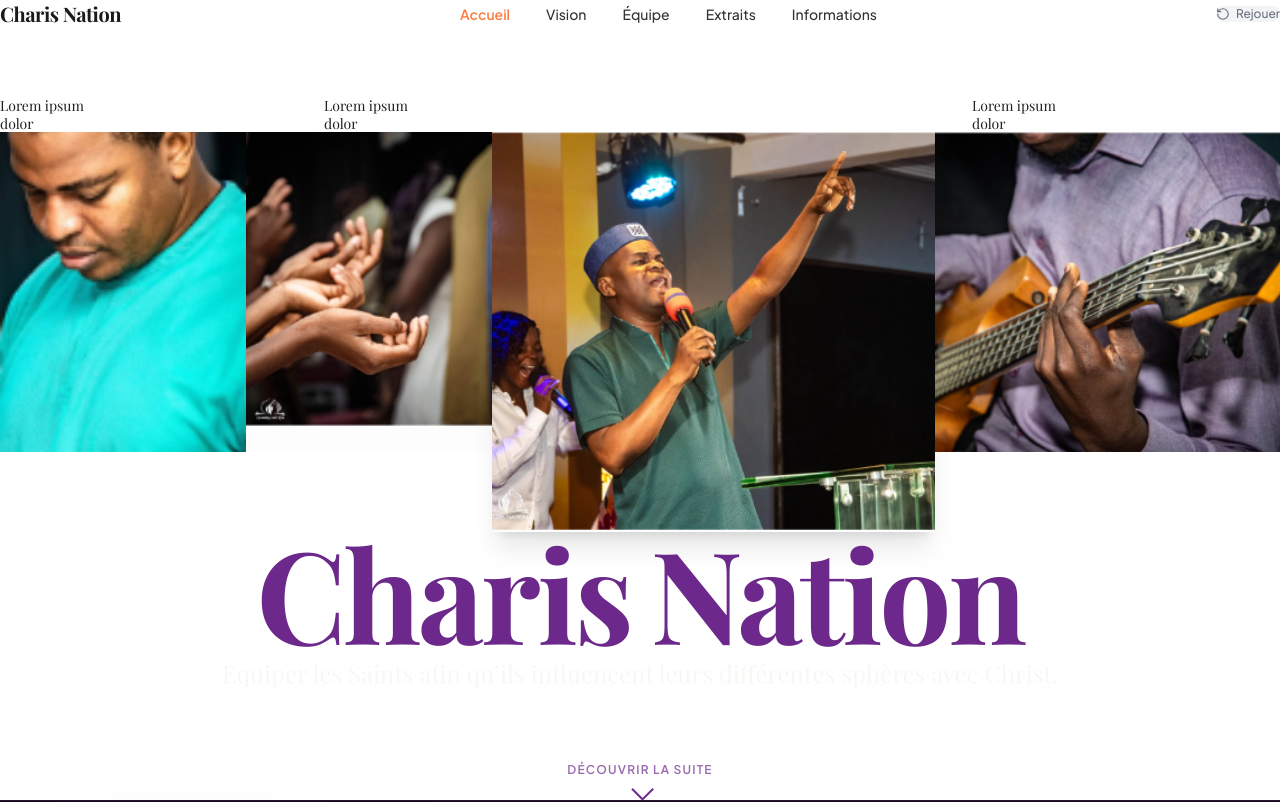
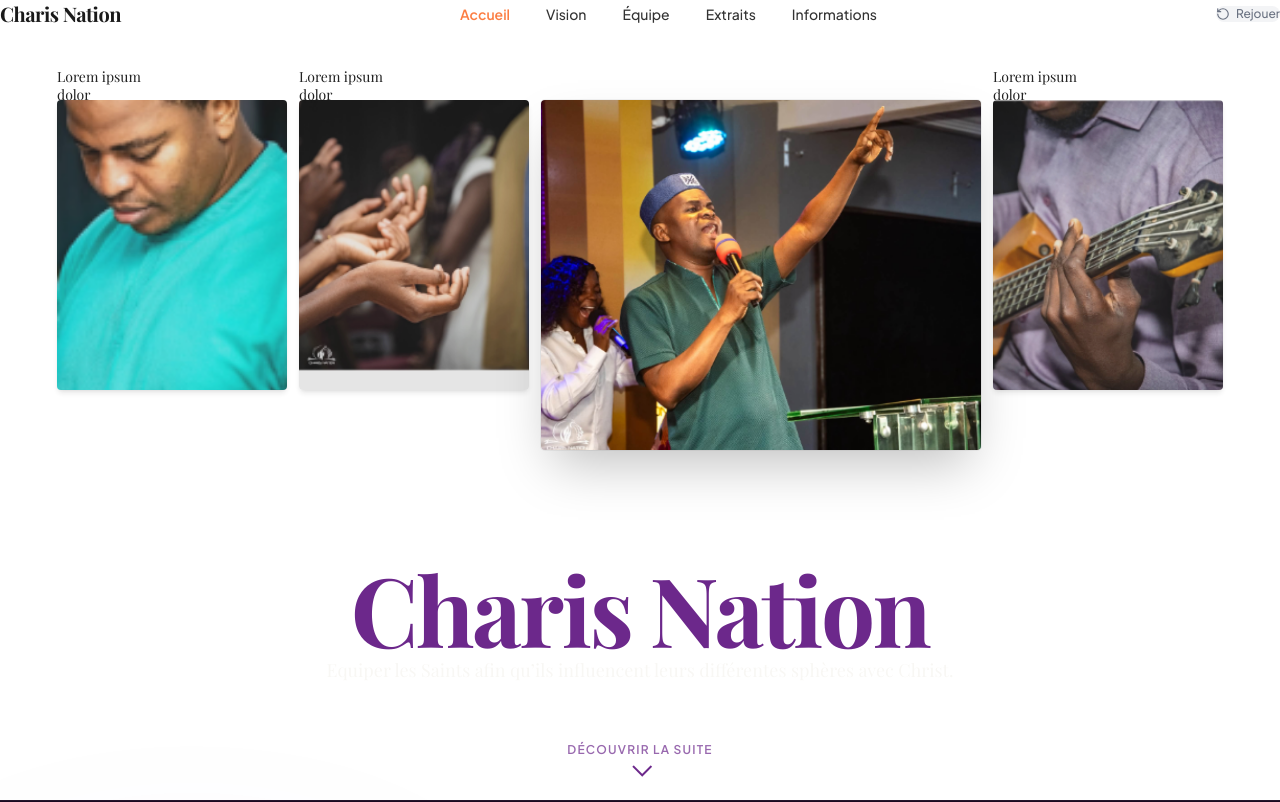
Before and after one commit to Teodev578/charis_web, a Next.js app: page / in a window 1280 px wide. Shown: the top 802 px of the page. Built offline with nearby package versions, Linux system fonts and the light colour scheme; no server answers; the database is empty; a web font is replaced by a local one.

Commit message:
refactor: update HeroSection animation logic to include a selectable image ribbon and optimized layout transitions

```diff
--- a/src/components/vitrine/HeroSection.tsx
+++ b/src/components/vitrine/HeroSection.tsx
@@ -8,10 +8,50 @@
   onAnimationComplete?: () => void;
 }
 
+interface HeroCardItem {
+  id: number;
+  src: string;
+  alt: string;
+  labelTop: string;
+  labelBottom: string;
+}
+
+const HERO_CARDS: HeroCardItem[] = [
+  {
+    id: 0,
+    src: '/images/vitrine/hero/reader.png',
+    alt: 'Méditation biblique',
+    labelTop: 'Lorem ipsum',
+    labelBottom: 'dolor',
+  },
+  {
+    id: 1,
+    src: '/images/vitrine/hero/prayer_hands.png',
+    alt: 'Prière et intercession',
+    labelTop: 'Lorem ipsum',
+    labelBottom: 'dolor',
+  },
+  {
+    id: 2,
+    src: '/images/vitrine/hero/preacher_step3.png',
+    alt: 'Prédication pastorale Charis Nation',
+    labelTop: '',
+    labelBottom: '',
+  },
+  {
+    id: 3,
+    src: '/images/vitrine/hero/bass_guitar.png',
+    alt: 'Louange et adoration',
+    labelTop: 'Lorem ipsum',
+    labelBottom: 'dolor',
+  },
+];
+
 export default function HeroSection({ onAnimationComplete }: HeroSectionProps) {
   const [step, setStep] = useState<1 | 2 | 3>(1);
   const [isTitlePurple, setIsTitlePurple] = useState(false);
   const [hasInteracted, setHasInteracted] = useState(false);
+  const [activeCardIndex, setActiveCardIndex] = useState<number>(2); // Pasteur par défaut
   const containerRef = useRef<HTMLDivElement>(null);
   const timersRef = useRef<NodeJS.Timeout[]>([]);
 
@@ -25,8 +65,9 @@
     setStep(1);
     setIsTitlePurple(false);
     setHasInteracted(false);
+    setActiveCardIndex(2);
 
-    // Étape 1 -> Étape 2 : Écartement de Charis & Nation et émergence de l'image centrale
+    // Étape 1 -> Étape 2 : Écartement de Charis & Nation et émergence de l'image centrale parfaitement au milieu
     const t1 = setTimeout(() => {
       setStep(2);
     }, 1300);
@@ -40,7 +81,7 @@
     const t3 = setTimeout(() => {
       setIsTitlePurple(true);
       onAnimationComplete?.();
-    }, 4100);
+    }, 4200);
 
     timersRef.current = [t1, t2, t3];
   };
@@ -52,15 +93,21 @@
       if (prefersReducedMotion) {
         setStep(3);
         setIsTitlePurple(true);
+        setActiveCardIndex(2);
         onAnimationComplete?.();
         return;
       }
 
       // Exposer pour pilotage programmatique / tests
-      (window as unknown as { __setHeroStep?: (s: 1 | 2 | 3, purple?: boolean) => void }).__setHeroStep = (s: 1 | 2 | 3, purple = false) => {
+      (window as unknown as { __setHeroStep?: (s: 1 | 2 | 3, purple?: boolean, card?: number) => void }).__setHeroStep = (
+        s: 1 | 2 | 3,
+        purple = false,
+        card = 2
+      ) => {
         clearAllTimers();
         setStep(s);
         setIsTitlePurple(s === 3 ? purple : false);
+        setActiveCardIndex(card);
       };
     }
 
@@ -105,20 +152,37 @@
     }
   };
 
+  // Calcul du décalage horizontal du ruban pour amener la carte active au milieu de l'écran lors du survol
+  const getRibbonTranslateX = () => {
+    if (step < 3) return '0%';
+    switch (activeCardIndex) {
+      case 0: // Lecteur biblique : glisse à droite pour venir au centre
+        return 'clamp(140px, 24vw, 340px)';
+      case 1: // Mains en prière : glisse modérément à droite
+        return 'clamp(70px, 12vw, 170px)';
+      case 2: // Pasteur au pupitre (défaut centré)
+        return '0px';
+      case 3: // Guitariste à droite : glisse à gauche pour venir au centre et pousser les autres à gauche
+        return '-clamp(140px, 22vw, 320px)';
+      default:
+        return '0px';
+    }
+  };
+
   return (
     <section
       id="hero"
       ref={containerRef}
       onClick={skipToFinal}
-      className="relative min-h-screen w-full bg-white text-[#111111] overflow-hidden select-none flex flex-col justify-between"
+      className="relative h-screen min-h-[620px] max-h-[1080px] w-full bg-white text-[#111111] overflow-hidden select-none"
     >
       {/* =========================================================================
           1. BARRE DE NAVIGATION SUPÉRIEURE (Révélée lors de l'Étape 3)
           ========================================================================= */}
       <header
-        className={`w-full pt-8 pb-4 px-6 md:px-12 z-30 transition-all duration-700 ease-out ${
+        className={`absolute top-0 left-0 right-0 w-full pt-6 sm:pt-8 pb-4 px-6 md:px-12 z-40 transition-all duration-700 ease-out ${
           step === 3
-            ? 'opacity-100 translate-y-0'
+            ? 'opacity-100 translate-y-0 pointer-events-auto'
             : 'opacity-0 -translate-y-4 pointer-events-none'
         }`}
       >
@@ -170,87 +234,28 @@
       </header>
 
       {/* =========================================================================
-          2. SCÈNE PRINCIPALE CONTINUE :
-             L'image centrale monte tout en haut dans la frise.
-             "Charis" et "Nation" descendent tout en bas, puis deviennent violets.
+          2. SCÈNE CENTRALE ABSOLUE (Centrage parfait à 50% X et 50% Y garanti)
+             - Étape 1 : "CharisNation" au centre exact de l'écran.
+             - Étape 2 : L'image centrale s'épanouit au milieu, séparant Charis et Nation
+                         avec un alignement médian vertical et horizontal sans faille.
+             - Étape 3 : L'image centrale monte au sommet dans la frise d'images,
+                         Charis et Nation descendent en bas et deviennent pourpres royaux (#6c288b).
           ========================================================================= */}
-      <div className="relative flex-1 flex flex-col items-center justify-center w-full px-2 sm:px-4 md:px-6 my-auto">
-        <div className="w-full max-w-7xl mx-auto flex flex-col items-center justify-center">
+      <div className="absolute inset-0 flex items-center justify-center pointer-events-none overflow-hidden">
 
-          {/* Ligne des libellés discrets au-dessus des images (Étape 3) */}
+        {/* --- Image pastorale centrale d'intro (monte vers la frise en Étape 3) --- */}
         <div
-            className={`w-full grid grid-cols-12 gap-2 sm:gap-4 mb-2 text-xs sm:text-sm text-[#222222] font-serif leading-tight transition-all duration-700 ease-out ${
-              step === 3
-                ? 'opacity-100 translate-y-0'
-                : 'opacity-0 -translate-y-2 pointer-events-none'
-            }`}
+          className="absolute flex items-center justify-center transition-all duration-1000 ease-[cubic-bezier(0.16,1,0.3,1)] z-30 pointer-events-none"
+          style={{
+            transform: `translateY(${step === 3 ? '-clamp(140px, 23vh, 190px)' : '0px'})`,
+            opacity: step === 1 ? 0 : step === 2 ? 1 : 0,
+          }}
         >
-            <div className="col-span-4 sm:col-span-3 text-left pl-2">
-              <p className="font-serif">Lorem ipsum</p>
-              <p className="font-serif">dolor</p>
-            </div>
-            <div className="col-span-4 sm:col-span-3 text-left pl-2">
-              <p className="font-serif">Lorem ipsum</p>
-              <p className="font-serif">dolor</p>
-            </div>
-            <div className="hidden sm:block sm:col-span-3" />
-            <div className="col-span-4 sm:col-span-3 text-left pl-2">
-              <p className="font-serif">Lorem ipsum</p>
-              <p className="font-serif">dolor</p>
-            </div>
-          </div>
-
-          {/* =====================================================================
-              FRISE D'IMAGES :
-              Contient les photos latérales ET la photo centrale qui s'y dépose.
-              ===================================================================== */}
-          <div className="w-full flex items-start justify-center gap-0 overflow-visible relative">
-            {/* Photo 1 (Gauche : Homme en lecture biblique) */}
           <div
-              className={`relative flex-1 min-w-[70px] sm:min-w-[100px] h-[190px] sm:h-[260px] md:h-[320px] overflow-hidden transition-all duration-1000 ease-[cubic-bezier(0.16,1,0.3,1)] ${
-                step === 3
-                  ? 'opacity-100 translate-x-0'
-                  : 'opacity-0 -translate-x-12 pointer-events-none'
-              }`}
-            >
-              <Image
-                src="/images/vitrine/hero/reader.png"
-                alt="Méditation biblique"
-                fill
-                className="object-cover"
-                sizes="(max-width: 640px) 25vw, 20vw"
-              />
-            </div>
-
-            {/* Photo 2 (Mains levées en prière) */}
-            <div
-              className={`relative flex-1 min-w-[90px] sm:min-w-[140px] h-[190px] sm:h-[260px] md:h-[320px] overflow-hidden transition-all duration-1000 ease-[cubic-bezier(0.16,1,0.3,1)] delay-75 ${
-                step === 3
-                  ? 'opacity-100 translate-x-0'
-                  : 'opacity-0 -translate-x-8 pointer-events-none'
-              }`}
-            >
-              <Image
-                src="/images/vitrine/hero/prayer_hands.png"
-                alt="Prière et intercession"
-                fill
-                className="object-cover"
-                sizes="(max-width: 640px) 25vw, 25vw"
-              />
-            </div>
-
-            {/* PHOTO CENTRALE DU PASTEUR :
-                C'est l'actrice principale du mouvement !
-                - Étape 1 : invisible (opacity-0, scale-75).
-                - Étape 2 : descendue au centre du viewport entre "Charis" et "Nation".
-                - Étape 3 : MONTE ET SE DÉPOSE TOUT EN HAUT À SA PLACE DÉFINITIVE ! */}
-            <div
-              className={`relative flex-[1.6] sm:flex-[1.8] min-w-[140px] sm:min-w-[240px] h-[230px] sm:h-[320px] md:h-[400px] z-20 shadow-xl overflow-hidden transition-all duration-1000 ease-[cubic-bezier(0.16,1,0.3,1)] ${
+            className={`relative overflow-hidden rounded-sm transition-all duration-1000 ease-[cubic-bezier(0.16,1,0.3,1)] shadow-2xl ${
               step === 1
-                  ? 'opacity-0 scale-75 translate-y-[18vh] pointer-events-none'
-                  : step === 2
-                  ? 'opacity-100 scale-100 translate-y-[18vh] shadow-2xl'
-                  : 'opacity-100 scale-100 translate-y-0 shadow-lg'
+                ? 'w-0 h-0 scale-75 opacity-0'
+                : 'w-[240px] sm:w-[320px] md:w-[380px] lg:w-[440px] h-[190px] sm:h-[250px] md:h-[300px] lg:h-[340px] scale-100 opacity-100'
             }`}
           >
             <Image
@@ -259,82 +264,52 @@
               fill
               priority
               className="object-cover"
-                sizes="(max-width: 640px) 50vw, 35vw"
-              />
-            </div>
-
-            {/* Photo 4 (Droite : Bassiste lors de la louange) */}
-            <div
-              className={`relative flex-[1.2] sm:flex-[1.4] min-w-[100px] sm:min-w-[160px] h-[190px] sm:h-[260px] md:h-[320px] overflow-hidden transition-all duration-1000 ease-[cubic-bezier(0.16,1,0.3,1)] delay-75 ${
-                step === 3
-                  ? 'opacity-100 translate-x-0'
-                  : 'opacity-0 translate-x-8 pointer-events-none'
-              }`}
-            >
-              <Image
-                src="/images/vitrine/hero/bass_guitar.png"
-                alt="Louange et adoration"
-                fill
-                className="object-cover"
-                sizes="(max-width: 640px) 25vw, 25vw"
+              sizes="(max-width: 768px) 340px, 440px"
             />
           </div>
         </div>
 
-          {/* =====================================================================
-              TITRE : "CHARIS" & "NATION"
-              - Étape 1 : ils sont au centre, collés, noirs (CharisNation).
-              - Étape 2 : ils s'écartent horizontalement pour entourer le pasteur, toujours noirs.
-              - Étape 3 : ils DESCENDENT TOUT EN BAS sous les images et se resserrent.
-              - UNE FOIS EN BAS : ils deviennent VIOLETS (#6c288b) !
-              ===================================================================== */}
+        {/* --- Titre "Charis Nation" et Devise (Acteurs continus des 3 étapes) --- */}
         <div
-            className={`relative mt-8 sm:mt-12 text-center transition-transform duration-1000 ease-[cubic-bezier(0.16,1,0.3,1)] z-20 ${
-              step <= 2
-                ? '-translate-y-[24vh] sm:-translate-y-[28vh]'
-                : 'translate-y-0'
+          className="flex flex-col items-center justify-center transition-transform duration-1000 ease-[cubic-bezier(0.16,1,0.3,1)] z-20 pointer-events-auto"
+          style={{
+            transform: `translateY(${step === 3 ? 'clamp(160px, 26vh, 220px)' : '0px'})`,
+          }}
+        >
+          <h1 className="font-serif text-5xl sm:text-6xl md:text-7xl lg:text-8xl font-bold tracking-tight leading-none flex items-center justify-center">
+            <span
+              className={`inline-block transition-colors duration-800 ease-out ${
+                isTitlePurple ? 'text-[#6c288b]' : 'text-[#111111]'
               }`}
             >
-            <h1 className="font-serif text-5xl sm:text-7xl md:text-8xl lg:text-9xl font-bold tracking-tight leading-[0.95] flex items-center justify-center">
-              {/* Mot "Charis" */}
+              Charis
+            </span>
+
+            {/* Espace séparateur dynamique calibré exactement pour l'image centrale en étape 2 */}
             <span
-                className={`inline-block transition-all duration-1000 ease-[cubic-bezier(0.16,1,0.3,1)] ${
+              className="inline-block transition-all duration-1000 ease-[cubic-bezier(0.16,1,0.3,1)]"
+              style={{
+                width:
                   step === 1
-                    ? 'translate-x-0'
+                    ? '0px'
                     : step === 2
-                    ? '-translate-x-32 sm:-translate-x-52 md:-translate-x-68 lg:-translate-x-80'
-                    : 'translate-x-0'
-                } ${
-                  isTitlePurple
-                    ? 'text-[#6c288b]'
-                    : 'text-[#111111]'
+                    ? 'clamp(280px, 33vw, 500px)'
+                    : 'clamp(10px, 1.4vw, 20px)',
+              }}
+            />
+
+            <span
+              className={`inline-block transition-colors duration-800 ease-out ${
+                isTitlePurple ? 'text-[#6c288b]' : 'text-[#111111]'
               }`}
-                style={{
-                  transitionProperty: 'transform, color',
-                  transitionDuration: '1000ms, 800ms',
-                }}
-              >Charis</span>{step > 1 && <span className="inline-block w-2 sm:w-4 md:w-5 transition-all" />}<span
-                className={`inline-block transition-all duration-1000 ease-[cubic-bezier(0.16,1,0.3,1)] ${
-                  step === 1
-                    ? 'translate-x-0'
-                    : step === 2
-                    ? 'translate-x-32 sm:translate-x-52 md:translate-x-68 lg:translate-x-80'
-                    : 'translate-x-0'
-                } ${
-                  isTitlePurple
-                    ? 'text-[#6c288b]'
-                    : 'text-[#111111]'
-                }`}
-                style={{
-                  transitionProperty: 'transform, color',
-                  transitionDuration: '1000ms, 800ms',
-                }}
-              >Nation</span>
+            >
+              Nation
+            </span>
           </h1>
 
-            {/* Devise / Baseline sous le titre (Apparaît une fois que le titre est descendu) */}
+          {/* Devise sous le titre en Étape 3 */}
           <p
-              className={`mt-4 sm:mt-6 font-serif text-base sm:text-xl md:text-2xl text-[#1E1E1E] max-w-4xl mx-auto px-4 leading-relaxed transition-all duration-800 ease-out ${
+            className={`absolute top-full mt-3 sm:mt-4 font-serif text-sm sm:text-base md:text-lg text-[#1E1E1E] text-center max-w-2xl px-4 leading-relaxed transition-all duration-800 ease-out w-max max-w-[90vw] ${
               isTitlePurple
                 ? 'opacity-100 translate-y-0'
                 : 'opacity-0 translate-y-4 pointer-events-none'
@@ -344,30 +319,113 @@
           </p>
         </div>
 
+        {/* --- Frise d'images supérieure interactive de l'Étape 3 --- */}
+        <div
+          className={`absolute w-full flex flex-col items-center justify-center transition-all duration-1000 ease-[cubic-bezier(0.16,1,0.3,1)] z-25 overflow-visible ${
+            step === 3
+              ? 'opacity-100 pointer-events-auto'
+              : 'opacity-0 pointer-events-none'
+          }`}
+          style={{
+            top: 'clamp(54px, 8.5vh, 76px)',
+          }}
+          onMouseLeave={() => {
+            if (step === 3) setActiveCardIndex(2); // Retour naturel au pasteur au centre
+          }}
+        >
+          {/* Ruban horizontal animé et interactif */}
+          <div
+            className="flex items-start justify-center gap-2 sm:gap-3 transition-transform duration-700 ease-[cubic-bezier(0.16,1,0.3,1)] w-max max-w-none px-4"
+            style={{
+              transform: `translateX(${getRibbonTranslateX()})`,
+            }}
+          >
+            {HERO_CARDS.map((card) => {
+              const isCardActive = activeCardIndex === card.id;
+              const isPreacher = card.id === 2;
+
+              return (
+                <div
+                  key={card.id}
+                  onMouseEnter={() => {
+                    if (step === 3) setActiveCardIndex(card.id);
+                  }}
+                  className={`relative flex flex-col items-start transition-all duration-700 ease-[cubic-bezier(0.16,1,0.3,1)] cursor-pointer select-none group ${
+                    isCardActive ? 'z-30' : 'z-10'
+                  }`}
+                >
+                  {/* Libellé au-dessus de la carte (Lorem ipsum dolor) */}
+                  <div
+                    className={`h-8 mb-1.5 pl-1 text-xs sm:text-sm text-[#222222] font-serif leading-tight transition-all duration-500 ${
+                      step === 3 && card.labelTop
+                        ? 'opacity-100 translate-y-0'
+                        : 'opacity-0 -translate-y-2 pointer-events-none'
+                    }`}
+                  >
+                    <p className="font-serif">{card.labelTop}</p>
+                    <p className="font-serif">{card.labelBottom}</p>
                   </div>
 
-        {/* Indicateur pour passer l'intro */}
+                  {/* Boîte d'image adaptative */}
+                  <div
+                    className={`relative overflow-hidden transition-all duration-700 ease-[cubic-bezier(0.16,1,0.3,1)] rounded-sm ${
+                      isCardActive
+                        ? 'w-[240px] sm:w-[320px] md:w-[380px] lg:w-[440px] h-[210px] sm:h-[280px] md:h-[320px] lg:h-[350px] shadow-2xl ring-1 ring-black/5'
+                        : 'w-[110px] sm:w-[150px] md:w-[190px] lg:w-[230px] h-[170px] sm:h-[220px] md:h-[260px] lg:h-[290px] shadow-md opacity-90 group-hover:opacity-100'
+                    }`}
+                  >
+                    <Image
+                      src={card.src}
+                      alt={card.alt}
+                      fill
+                      priority={isPreacher}
+                      className={`object-cover transition-transform duration-700 ease-out ${
+                        isCardActive ? 'scale-105' : 'scale-100 group-hover:scale-102'
+                      }`}
+                      sizes="(max-width: 640px) 45vw, 35vw"
+                    />
+
+                    {/* Voile d'atténuation sur les cartes inactives */}
+                    <div
+                      className={`absolute inset-0 bg-black/10 transition-opacity duration-500 ${
+                        isCardActive ? 'opacity-0' : 'opacity-100 group-hover:opacity-0'
+                      }`}
+                    />
+                  </div>
+                </div>
+              );
+            })}
+          </div>
+        </div>
+
+      </div>
+
+      {/* =========================================================================
+          3. ÉLÉMENTS DE BAS DE PAGE (Indicateur intro & chevron Étape 3)
+          ========================================================================= */}
+      {/* Indication discrète pour passer l'intro */}
       {step < 3 && !hasInteracted && (
-          <div className="absolute bottom-10 left-1/2 -translate-x-1/2 text-xs font-medium text-gray-400 animate-pulse cursor-pointer">
+        <div className="absolute bottom-8 left-1/2 -translate-x-1/2 text-xs font-medium text-gray-400 animate-pulse cursor-pointer whitespace-nowrap z-40">
           Cliquer pour passer l’introduction
         </div>
       )}
-      </div>
 
-      {/* =========================================================================
-          3. BAS DE SECTION : FLUIDITÉ DE DÉFILEMENT VERS LA SECTION SUIVANTE
-          ========================================================================= */}
-      <div className="w-full pb-8 pt-4 flex items-center justify-center text-center">
-        {step === 3 && isTitlePurple && (
+      {/* Défilement vers la suite en Étape 3 */}
+      <div
+        className={`absolute bottom-6 left-0 right-0 w-full flex items-center justify-center text-center z-40 transition-all duration-700 ease-out ${
+          step === 3 && isTitlePurple
+            ? 'opacity-100 translate-y-0 pointer-events-auto'
+            : 'opacity-0 translate-y-2 pointer-events-none'
+        }`}
+      >
         <a
           href="#vision"
           onClick={(e) => handleNavClick(e, '#vision')}
-            className="inline-flex flex-col items-center gap-1.5 text-xs tracking-widest uppercase font-semibold text-[#6c288b]/70 hover:text-[#6c288b] transition-colors no-underline animate-[fadeIn_0.6s_ease]"
+          className="inline-flex flex-col items-center gap-1 text-xs tracking-widest uppercase font-semibold text-[#6c288b]/70 hover:text-[#6c288b] transition-colors no-underline"
         >
           <span>Découvrir la suite</span>
-            <div className="w-4 h-4 border-b-2 border-r-2 border-[#6c288b] rotate-45 animate-bounce" />
+          <div className="w-3.5 h-3.5 border-b-2 border-r-2 border-[#6c288b] rotate-45 animate-bounce" />
         </a>
-        )}
       </div>
     </section>
   );
```
Lines whose indentation alone changed are shown as unchanged.
